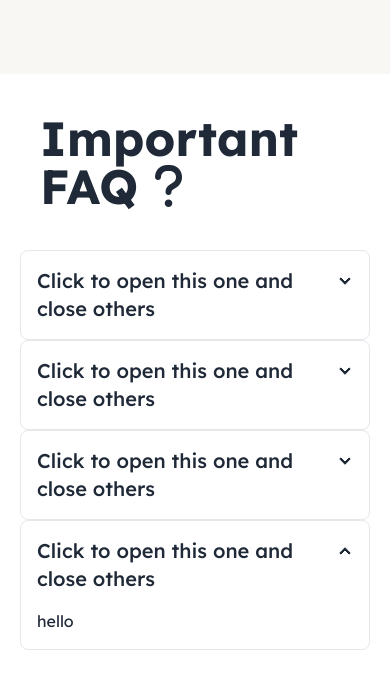
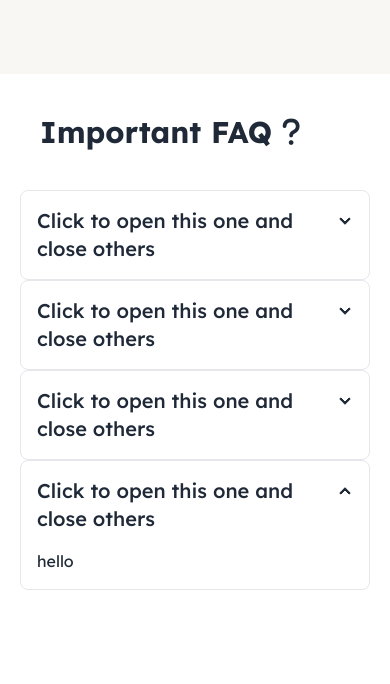
Before and after one commit to irina532/Assignment-5, a plain HTML site: page blogs.html in a window 390 px wide. Shown: the part 160-844 px from the top of the page. Drawn offline with nearby package versions, Linux system fonts and the light colour scheme.

Commit message:
responsive faq

```diff
--- a/blogs.html
+++ b/blogs.html
@@ -44,7 +44,7 @@
     </header>
     <main>
 
-        <h1 class=" my-10 mx-10 text-5xl font-bold">Important FAQ <i class="fa-solid fa-question"></i></h1>
+        <h1 class=" my-10 mx-10 text-3xl lg:text-5xl font-bold">Important FAQ <i class="fa-solid fa-question"></i></h1>
         <div class="mx-5 lg:mx-10 gap-5">
             <div class="collapse collapse-arrow border rounded-lg">
                 <input type="radio" name="my-accordion-2" checked="checked" />
```
